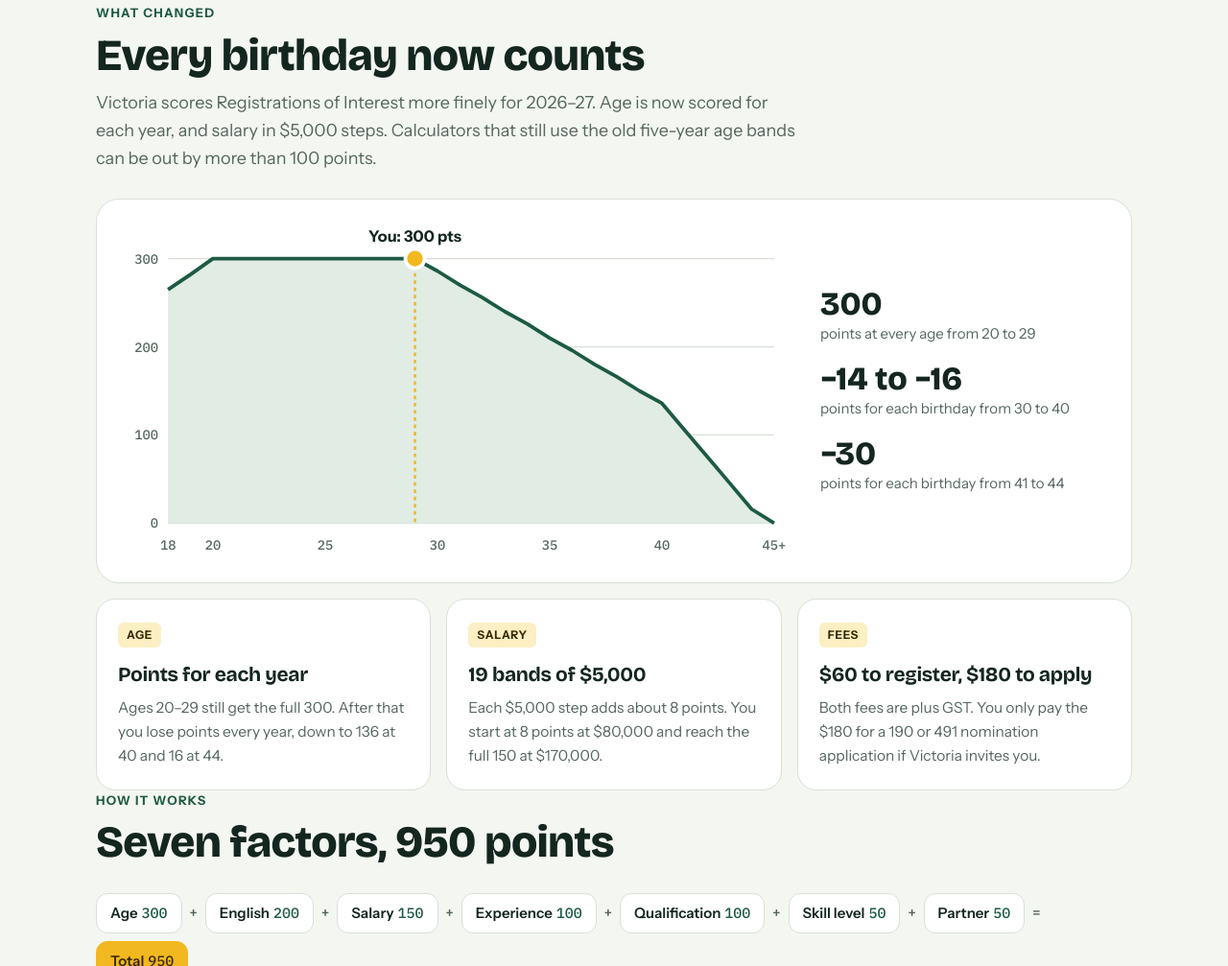
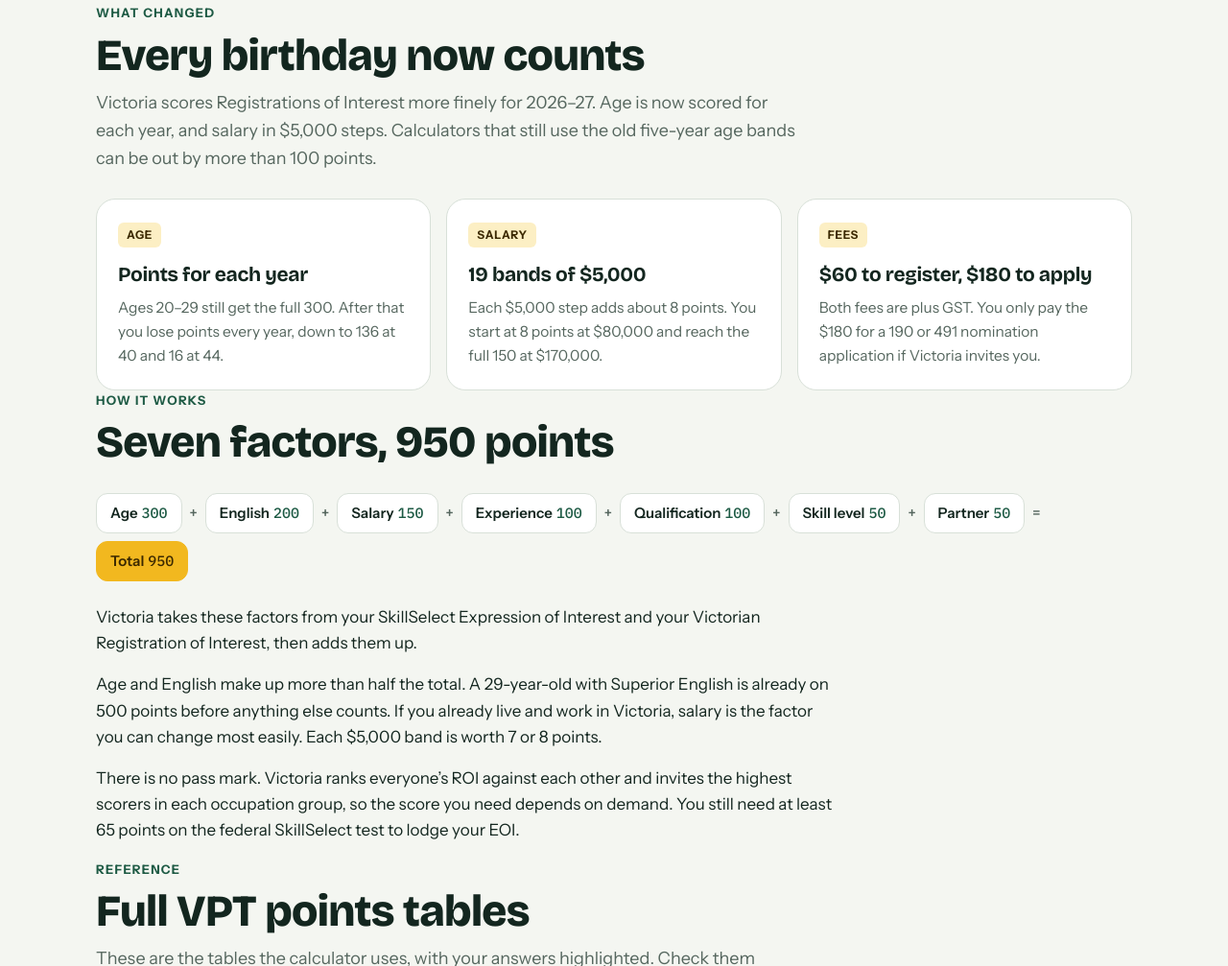
Before and after one commit to omkar-dev/victorian-points-calculator, a plain HTML site: page index.html in a window 1280 px wide. Shown: the part 2070-3077 px from the top of the page at 96% size. Drawn offline with nearby package versions, Linux system fonts and the light colour scheme.

Commit message:
Remove age points chart from What changed section

```diff
--- a/index.html
+++ b/index.html
@@ -269,20 +269,6 @@ main > section, .section { padding-block: 72px 0; }
 h2 { font-size: clamp(30px, 4.2vw, 46px); line-height: 1.06; font-weight: 800; margin: 0; }
 .sec-head p { margin: 0; color: var(--muted); font-size: 18px; max-width: 62ch; }
 
-.age-chart { background: var(--card); border: 1px solid var(--line); border-radius: 24px; padding: 24px; display: grid; grid-template-columns: minmax(0, 1fr) minmax(0, 300px); gap: 28px; align-items: center; }
-@media (max-width: 820px) { .age-chart { grid-template-columns: 1fr; padding: 18px 14px; } }
-.age-chart svg { width: 100%; height: auto; display: block; overflow: visible; }
-.age-chart .axis { fill: var(--muted); font: 500 11px var(--mono); }
-.age-chart .grid { stroke: var(--line); stroke-width: 1; }
-.age-chart .area { fill: var(--leaf-soft); }
-.age-chart .line { fill: none; stroke: var(--leaf); stroke-width: 3; stroke-linejoin: round; }
-.age-chart .you { fill: var(--sun); stroke: var(--card); stroke-width: 3; transition: cx .3s, cy .3s; }
-.age-chart .you-lbl { fill: var(--ink); font: 700 13px var(--body); }
-.age-chart .you-stem { stroke: var(--sun); stroke-width: 2; stroke-dasharray: 3 3; }
-.callouts { display: grid; gap: 18px; }
-.callouts div { display: grid; gap: 2px; }
-.callouts strong { font-family: var(--display); font-size: 34px; font-weight: 800; line-height: 1; }
-.callouts span { color: var(--muted); font-size: 15px; }
 
 .changes { display: grid; grid-template-columns: repeat(3, minmax(0, 1fr)); gap: 16px; margin-top: 16px; }
 @media (max-width: 820px) { .changes { grid-template-columns: 1fr; } }
@@ -462,17 +448,6 @@ footer { padding-block: 40px 120px; font-size: 14px; color: var(--muted); displa
         <p>Victoria scores Registrations of Interest more finely for 2026–27. Age is now scored for each year, and salary in $5,000 steps. Calculators that still use the old five-year age bands can be out by more than 100 points.</p>
       </div>
 
-      <div class="age-chart">
-        <svg id="age-svg" viewBox="0 0 560 280" role="img" aria-labelledby="age-svg-t">
-          <title id="age-svg-t">VPT age points by age, from 265 at 18 to 300 at ages 20 to 29, down to 16 at 44 and 0 from 45</title>
-        </svg>
-        <div class="callouts">
-          <div><strong>300</strong><span>points at every age from 20 to 29</span></div>
-          <div><strong>−14 to −16</strong><span>points for each birthday from 30 to 40</span></div>
-          <div><strong>−30</strong><span>points for each birthday from 41 to 44</span></div>
-        </div>
-      </div>
-
       <div class="changes">
         <div class="change"><span class="tag">Age</span><h3>Points for each year</h3><p>Ages 20–29 still get the full 300. After that you lose points every year, down to 136 at 40 and 16 at 44.</p></div>
         <div class="change"><span class="tag">Salary</span><h3>19 bands of $5,000</h3><p>Each $5,000 step adds about 8 points. You start at 8 points at $80,000 and reach the full 150 at $170,000.</p></div>
@@ -638,27 +613,6 @@ footer { padding-block: 40px 120px; font-size: 14px; color: var(--muted); displa
     }).join("") + '<tr data-v="75000"><td>Under $80,000 or offshore</td><td>0</td></tr>';
   })();
 
-  // Age chart, drawn to one scale.
-  var CH = { w: 560, h: 280, l: 40, r: 16, t: 30, b: 30 };
-  function cx(age) { return CH.l + (age - 18) / (45 - 18) * (CH.w - CH.l - CH.r); }
-  function cy(p) { return CH.t + (1 - p / 300) * (CH.h - CH.t - CH.b); }
-  (function () {
-    var s = "", y0 = cy(0);
-    [0, 100, 200, 300].forEach(function (p) {
-      s += '<line class="grid" x1="' + CH.l + '" x2="' + (CH.w - CH.r) + '" y1="' + cy(p) + '" y2="' + cy(p) + '"/>';
-      s += '<text class="axis" x="' + (CH.l - 8) + '" y="' + (cy(p) + 4) + '" text-anchor="end">' + p + "</text>";
-    });
-    [18, 20, 25, 30, 35, 40, 45].forEach(function (a) {
-      s += '<text class="axis" x="' + cx(a) + '" y="' + (CH.h - 8) + '" text-anchor="middle">' + (a === 45 ? "45+" : a) + "</text>";
-    });
-    var pts = []; for (var a = 18; a <= 45; a++) pts.push(cx(a).toFixed(1) + "," + cy(AGE[a]).toFixed(1));
-    s += '<polygon class="area" points="' + cx(18) + "," + y0 + " " + pts.join(" ") + " " + cx(45) + "," + y0 + '"/>';
-    s += '<polyline class="line" points="' + pts.join(" ") + '"/>';
-    s += '<line class="you-stem" id="you-stem" x1="0" x2="0" y1="0" y2="' + y0 + '"/>';
-    s += '<circle class="you" id="you" r="8" cx="0" cy="0"/>';
-    s += '<text class="you-lbl" id="you-lbl" x="0" y="0" text-anchor="middle"></text>';
-    $("age-svg").insertAdjacentHTML("beforeend", s);
-  })();
 
   // Restore saved answers from the link.
   try {
@@ -755,12 +709,7 @@ footer { padding-block: 40px 120px; font-size: 14px; color: var(--muted); displa
     }
     $("tips").innerHTML = html.length ? html.join("") : "<li>You’ve maxed out every factor you can change. Nice work.</li>";
 
-    // Chart marker.
-    var ya = Math.min(r.ageYears, 45), X = cx(ya), Y = cy(AGE[ya]);
-    $("you").setAttribute("cx", X); $("you").setAttribute("cy", Y);
-    $("you-stem").setAttribute("x1", X); $("you-stem").setAttribute("x2", X); $("you-stem").setAttribute("y1", Y);
-    var lbl = $("you-lbl"); lbl.textContent = "You: " + AGE[ya] + " pts";
-    lbl.setAttribute("x", Math.max(CH.l + 40, Math.min(CH.w - CH.r - 40, X))); lbl.setAttribute("y", Math.max(16, Y - 16));
+    var ya = Math.min(r.ageYears, 45);
 
     // Highlight table rows.
     document.querySelectorAll("tr.is-you").forEach(function (tr) { tr.classList.remove("is-you"); });
```
